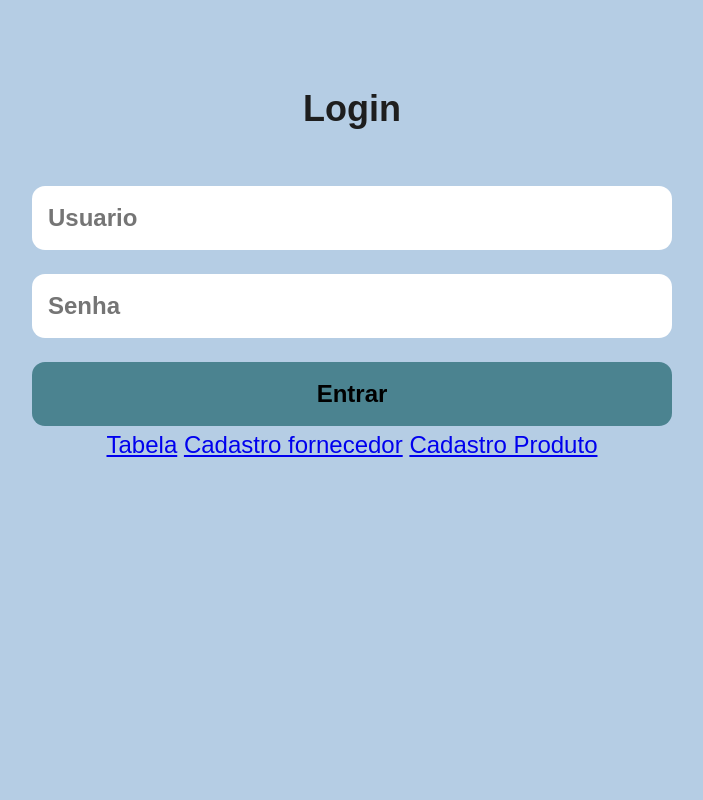
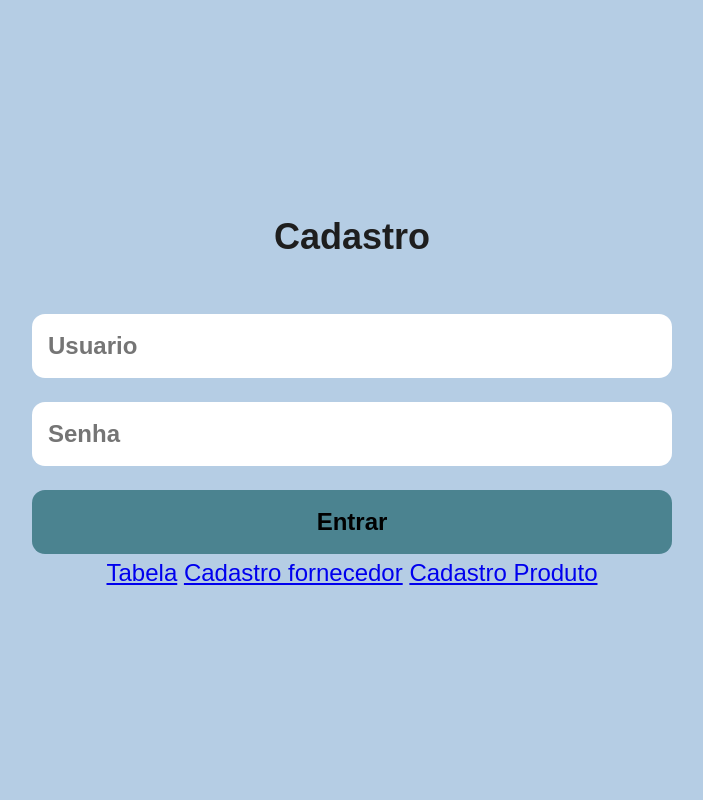
Before and after one commit to DanielRd27/SPRINT, a PHP site: page /login.html in a window 1280 px wide. Shown: the whole page, without its empty margins (288-991 px from the left). Run offline with PHP 8.4, Linux system fonts and the light colour scheme.

Commit message:
troca de h2

```diff
--- a/Sprint-1/login.html
+++ b/Sprint-1/login.html
@@ -7,10 +7,9 @@
     <title>Document</title>
 </head>
 <body>
-    <main>
         <form>
             <div class="container-form">
-                <h2>Login</h2>
+                <h2>Cadastro</h2>
                 <div class="input-buttons">
                     <input type="text" placeholder="Usuario">
                     <input type="password" placeholder="Senha">
@@ -21,6 +20,5 @@
                 <a href="cadastro_produto.html">Cadastro Produto</a>
             </div>
         </form>
-    </main>
 </body>
 </html>
--- a/Sprint-1/style.css
+++ b/Sprint-1/style.css
@@ -9,19 +9,19 @@ body{
     background-color: #B5CDE4;
     font-family: Arial, Helvetica, sans-serif;
     color: #1E1E1E;
-}
 
-main{
     display: flex;
     justify-content: center;
     flex-direction: column;
+
+    height: 100vh;
+    width: 100vw;
 }
 
 form{
     display: flex;
     justify-content: center;
     align-items: center;
-    margin-top: 10vh;
     flex: 1;
 }
 
```
